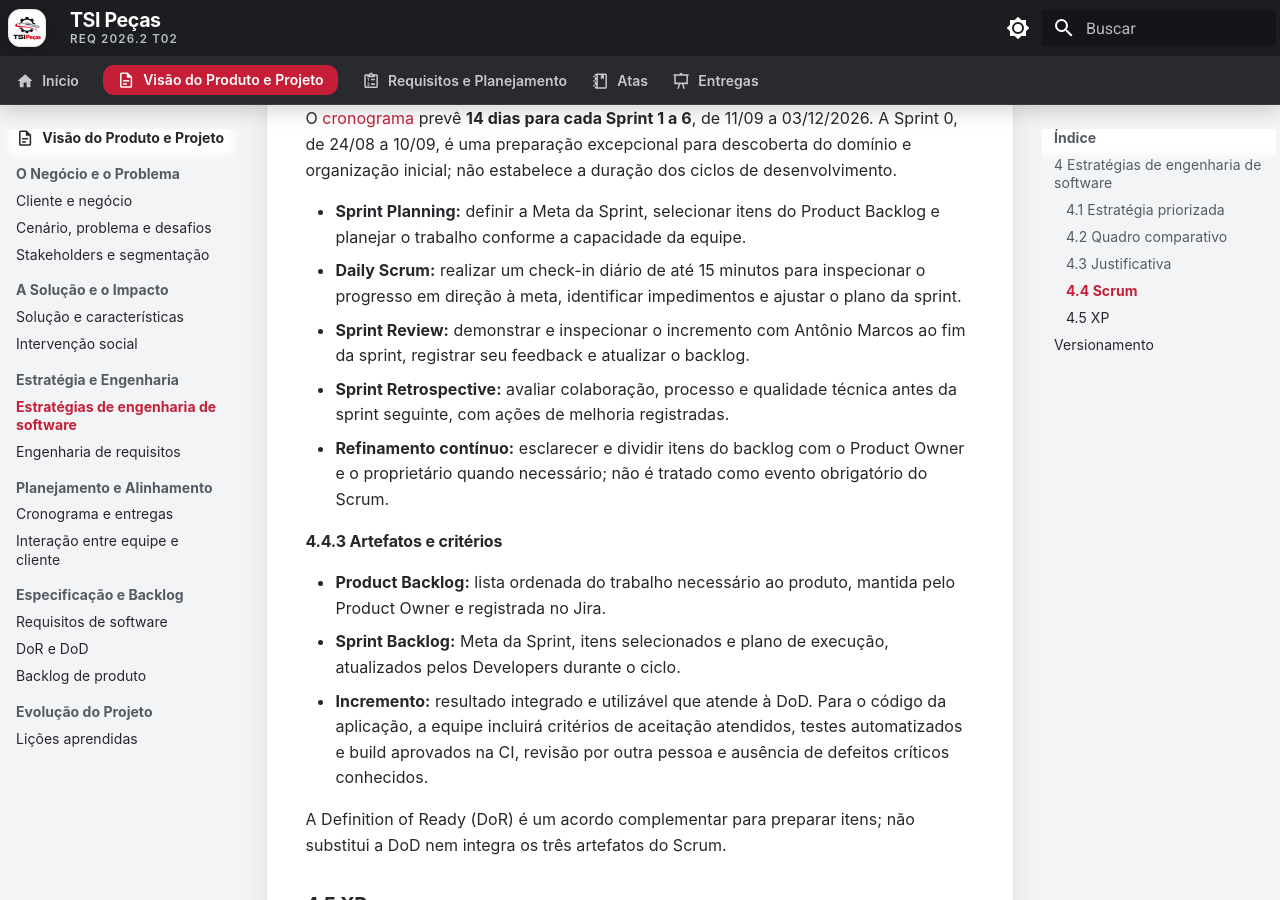
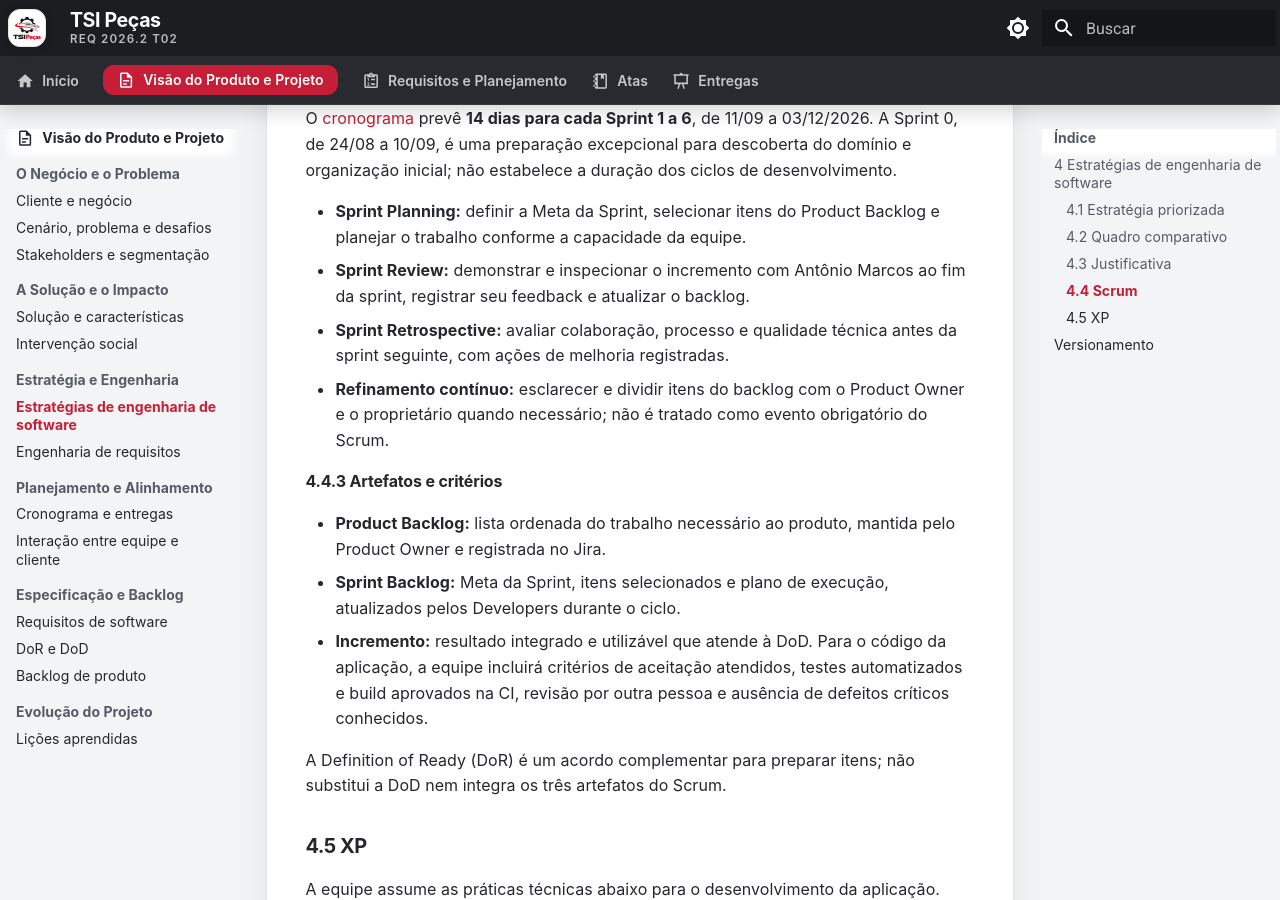
Before and after one commit to mdsreq-fga-unb/REQ-202562-T02-TSI-AutoPecas, an MkDocs documentation site: the page built from docs/visao-produto/estrategias-engenharia-de-software.md, in a window 1280 px wide and 900 px high, scrolled down 2353 px. Built offline with MkDocs 1.6.1 and Material for MkDocs 9.7.7, drawn with Linux system fonts in a browser that asks for light colours; comment, search, counter and statistics services are not loaded.

Commit message:
docs: remove daily do planejamento do scrum

```diff
--- a/docs/visao-produto/estrategias-engenharia-de-software.md
+++ b/docs/visao-produto/estrategias-engenharia-de-software.md
@@ -14,7 +14,7 @@ A estratégia considera o porte da equipe, o prazo semestral, o contato com o pr
 
 | Aspecto               | OpenUP                                                                                                    | Combinação adaptada de Scrum e XP                                                                                                                                                                                        |
 | --------------------- | --------------------------------------------------------------------------------------------------------- | ------------------------------------------------------------------------------------------------------------------------------------------------------------------------------------------------------------------------ |
-| Natureza              | Processo leve, iterativo e incremental, derivado do Processo Unificado.                                   | **Scrum:** framework de gestão do trabalho. **XP:** metodologia ágil de desenvolvimento; a equipe adotará apenas as práticas técnicas selecionadas.                                                                                                                     |
+| Natureza              | Processo leve, iterativo e incremental, derivado do Processo Unificado.                                   | **Scrum:** framework de gestão do trabalho. **XP:** metodologia ágil de desenvolvimento; a equipe adotará apenas as práticas técnicas selecionadas.                                                                      |
 | Organização           | Concepção, elaboração, construção e transição, com iterações em cada fase.                                | **Scrum:** sprints de 14 dias, metas, planejamento, acompanhamento, revisão e retrospectiva; Sprint 0 preparatória excepcional. **XP:** incrementos testados e integrados com frequência.                                |
 | Requisitos            | Visão, casos de uso ou histórias e requisitos técnicos detalhados progressivamente, com atenção a riscos. | **Scrum:** Product Backlog ordenado pelo Product Owner e refinado conforme o feedback. **XP:** histórias e critérios de aceitação esclarecidos perto da implementação.                                                   |
 | Validação e mudanças  | Demonstrações e revisões nas iterações permitem incorporar mudanças.                                      | **Scrum:** Sprint Review inspeciona o incremento e ajusta o backlog. **XP:** testes automatizados dão retorno rápido sobre alterações no código.                                                                         |
@@ -40,7 +40,6 @@ A estratégia considera o porte da equipe, o prazo semestral, o contato com o pr
 O [cronograma](cronograma-e-entregas.md) prevê **14 dias para cada Sprint 1 a 6**, de 11/09 a 03/12/2026. A Sprint 0, de 24/08 a 10/09, é uma preparação excepcional para descoberta do domínio e organização inicial; não estabelece a duração dos ciclos de desenvolvimento.
 
 - **Sprint Planning:** definir a Meta da Sprint, selecionar itens do Product Backlog e planejar o trabalho conforme a capacidade da equipe.
-- **Daily Scrum:** realizar um check-in diário de até 15 minutos para inspecionar o progresso em direção à meta, identificar impedimentos e ajustar o plano da sprint.
 - **Sprint Review:** demonstrar e inspecionar o incremento com Antônio Marcos ao fim da sprint, registrar seu feedback e atualizar o backlog.
 - **Sprint Retrospective:** avaliar colaboração, processo e qualidade técnica antes da sprint seguinte, com ações de melhoria registradas.
 - **Refinamento contínuo:** esclarecer e dividir itens do backlog com o Product Owner e o proprietário quando necessário; não é tratado como evento obrigatório do Scrum.
```
